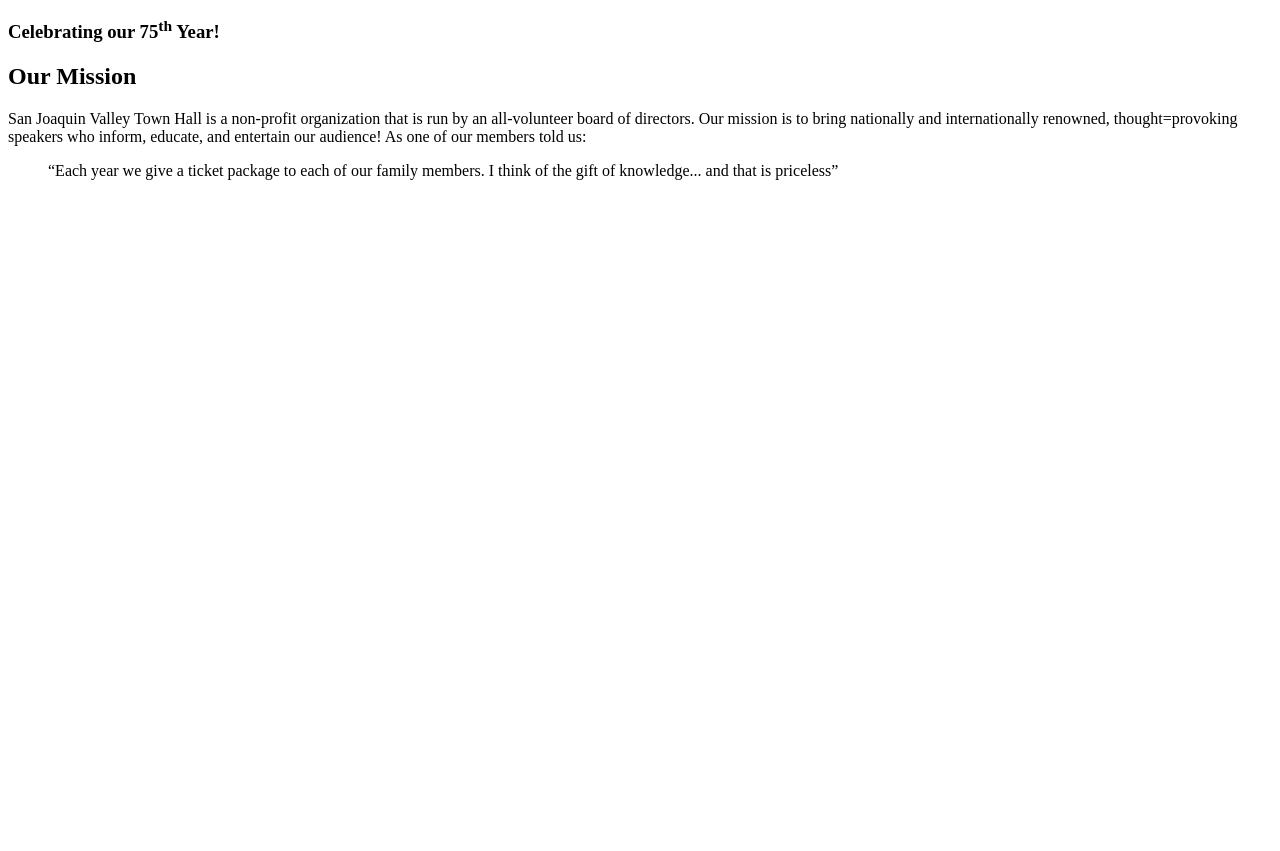
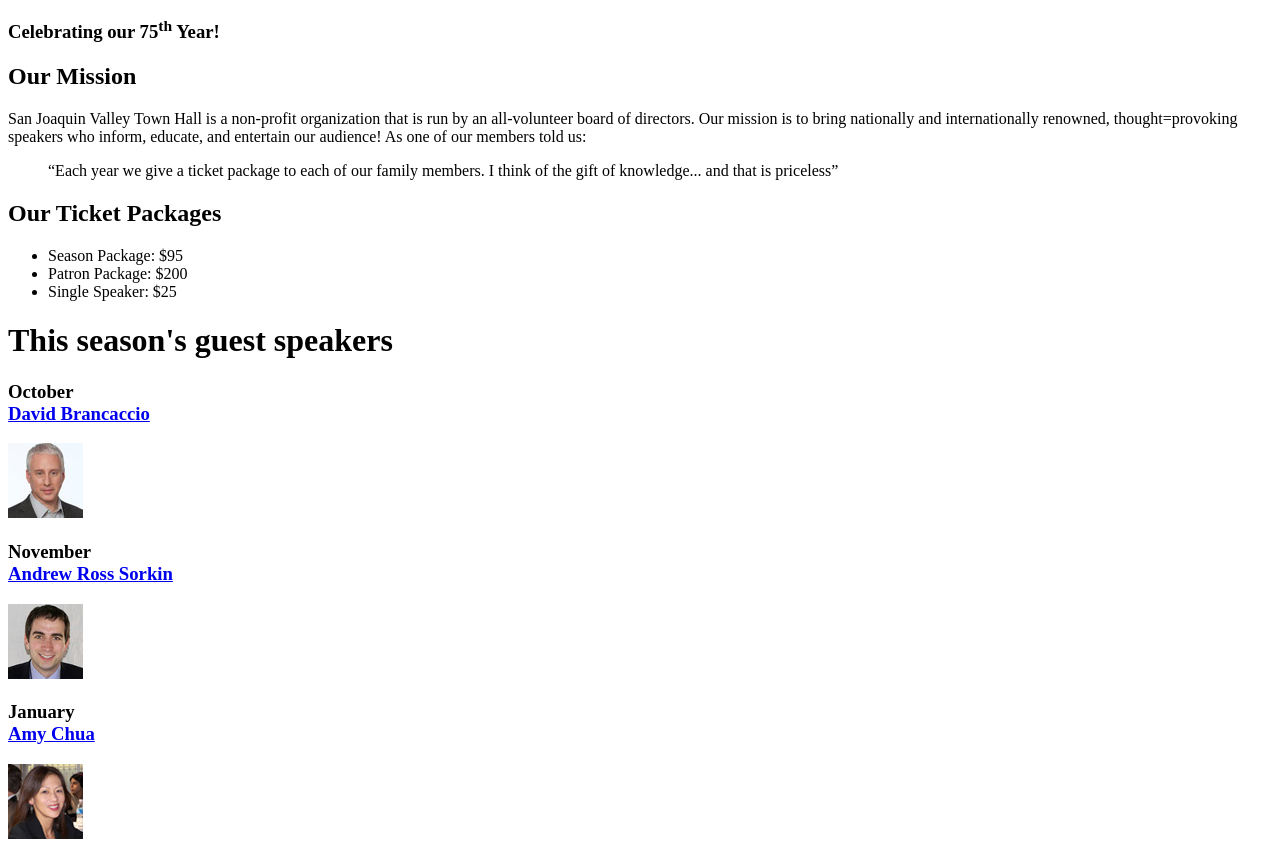
Before and after one commit to DiceTJ/CIS311-Assignment2, a plain HTML site: page index.html in a window 1280 px wide. Shown: the part 142-993 px from the top of the page. Before the commit the page ends 800 px from the top, so only its background shows below. Drawn offline with Linux system fonts and the light colour scheme.

Commit message:
Added Speakers

```diff
--- a/index.html
+++ b/index.html
@@ -19,6 +19,26 @@
             &ldquo;Each year we give a ticket package to each of our family members.
             I think of the gift of knowledge... and that is priceless&rdquo;
             </blockquote>
+            <h2>Our Ticket Packages</h2>
+            <ul>
+                <li>Season Package: $95</li>
+                <li>Patron Package: $200</li>
+                <li>Single Speaker: $25</li>
+            </ul>
+            <h1>This season's guest speakers</h1>
+            <h3>October<br><a href="speakers/brancaccio.html">David Brancaccio</a>
+            </h3>
+            <img src="images/brancaccio75.jpg" alt="David Brancaccio photo">
+
+            <h3>November<br><a href="speakers/sorkin.html">Andrew Ross Sorkin</a>
+            </h3>
+            <img src="images/sorkin75.jpg" alt="Andrew Sorkin photo">
+
+            <h3>January<br><a href="speakers/chua.html">Amy Chua</a>
+            </h3>
+            <img src="images/chua75.jpg" alt="Amy Chua photo">
+
+
         </main>
         <footer>
 
```
Also changed, not shown: speakers/brancaccio.html (added, +1 -0 lines), speakers/chua.html (added, +1 -0 lines), speakers/sorkin.html (added, +1 -0 lines).
